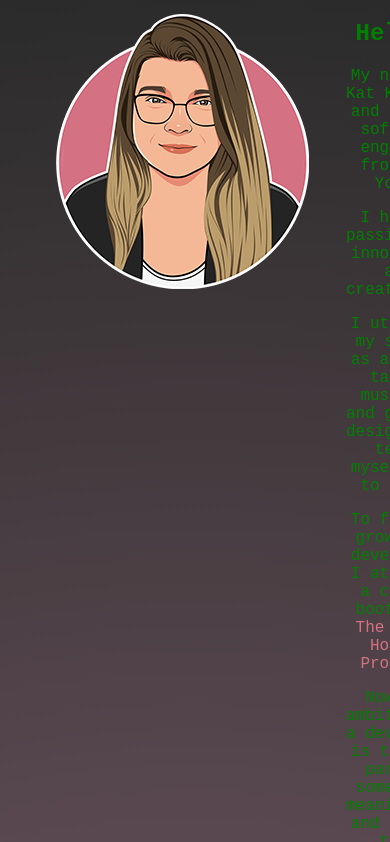
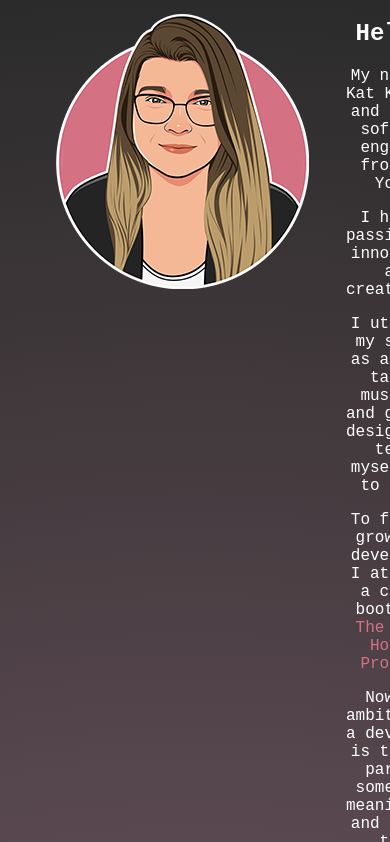
Before and after one commit to katkeff/katkeffner, a React (Create React App) app: page / in a window 390 px wide. Shown: the top 842 px of the page. Built offline with nearby package versions, Linux system fonts and the light colour scheme.

Commit message:
mobile testing

```diff
--- a/src/styles/about.css
+++ b/src/styles/about.css
@@ -8,12 +8,6 @@
   padding-left: 20px;
   padding-right: 20px;
   box-shadow: rgba(0, 0, 0, 0.25) 0px 14px 28px, rgba(0, 0, 0, 0.22) 0px 10px 10px;
-}
-
-@media (min-width:320px) {
-  .AboutMe {
-    color: green;
-  }
 }
 
 a {
```
